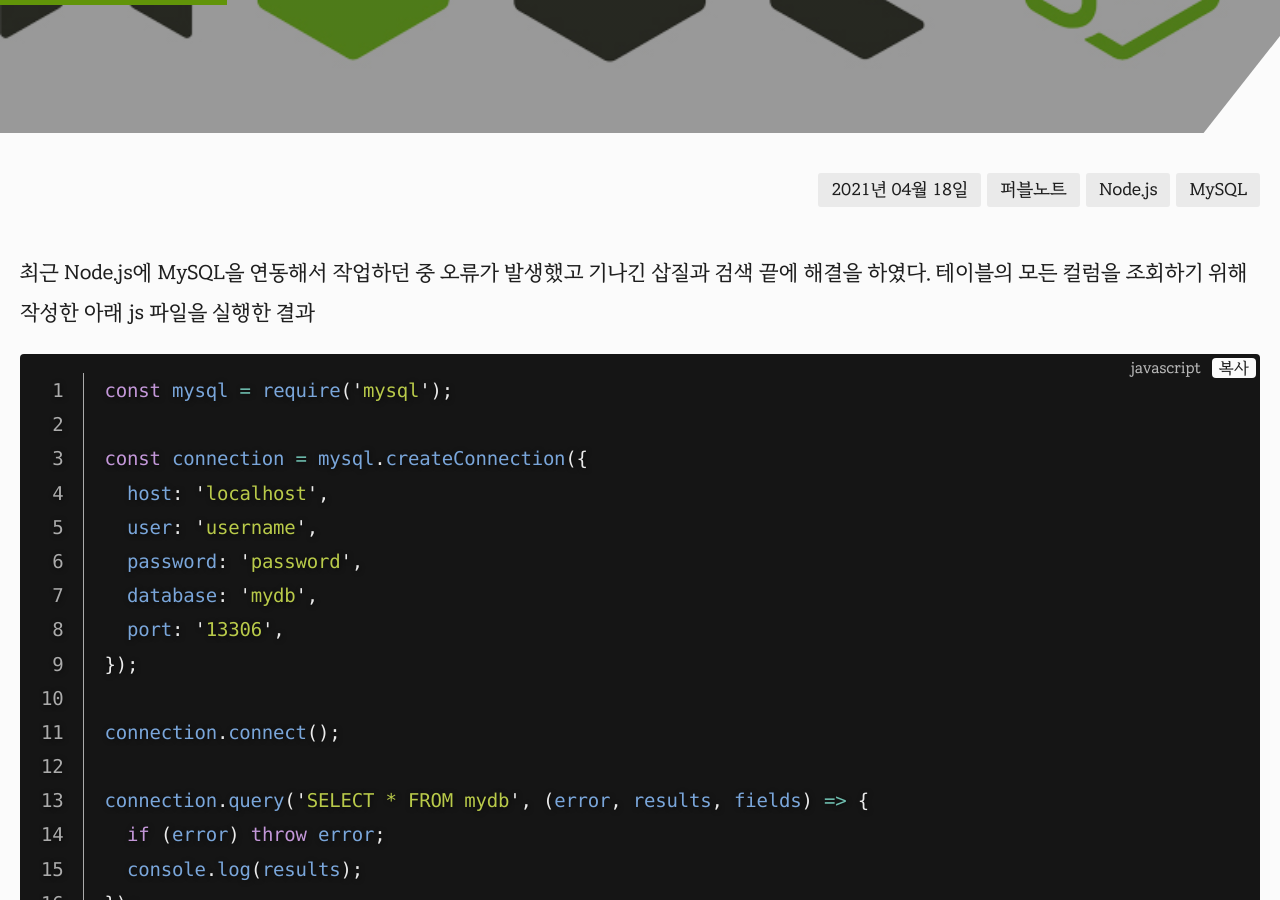
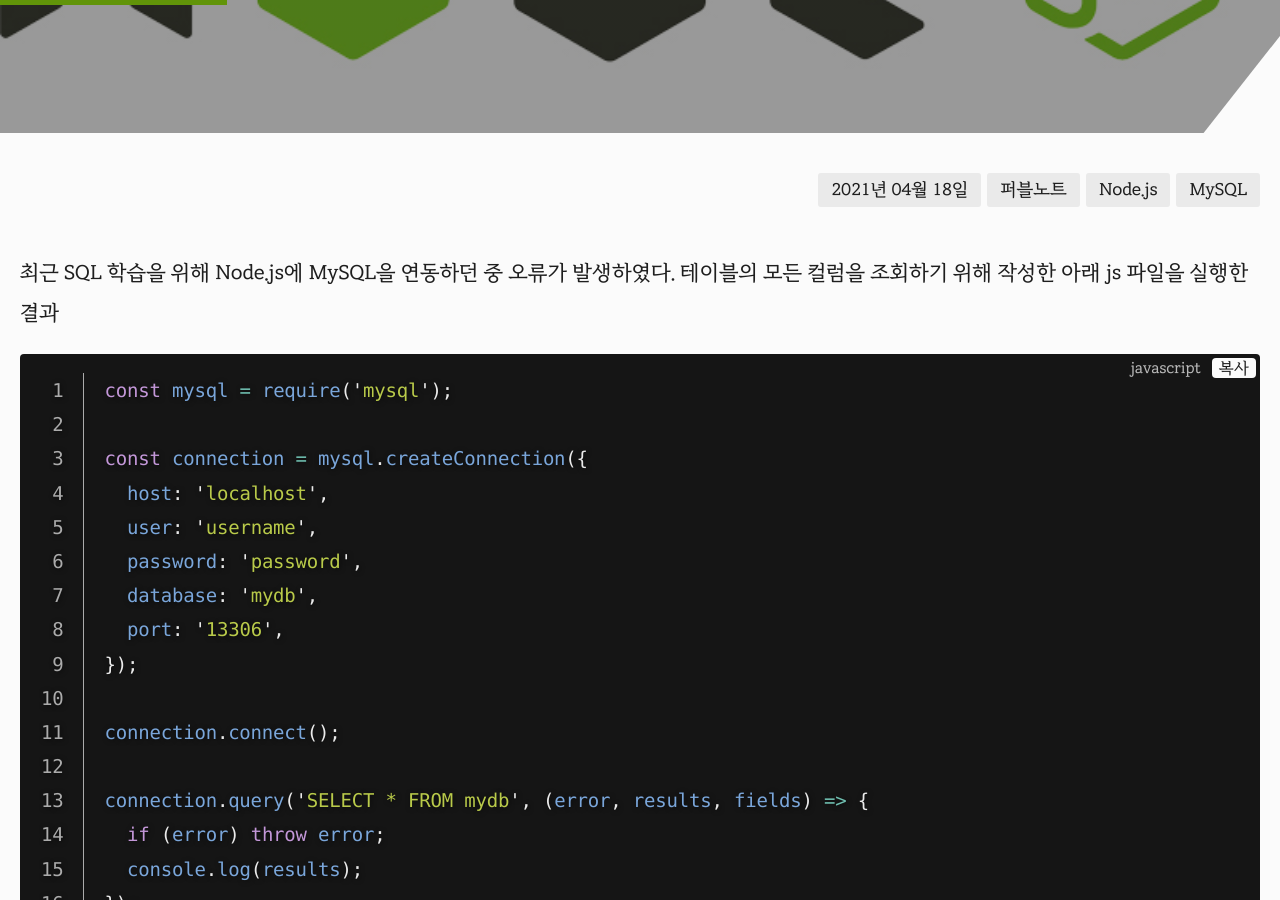
Before and after one commit to selosele/selosele.github.io, a Jekyll site: the page built from _posts/2021-04-18-how-to-resolve-mysql-error-on-nodejs.md, in a window 1280 px wide and 900 px high, scrolled down 354 px. Built offline with Jekyll 4.4.1, drawn with Linux system fonts in a browser that asks for light colours; comment, search, counter and statistics services are not loaded; a style sheet for code colours, icons or effects is not loaded.

Commit message:
내용 수정

````diff
--- a/_posts/2021-04-18-how-to-resolve-mysql-error-on-nodejs.md
+++ b/_posts/2021-04-18-how-to-resolve-mysql-error-on-nodejs.md
@@ -18,7 +18,7 @@ post_dropcap: false
 home_dropcap: false
 ---
 
-최근 Node.js에 MySQL을 연동해서 작업하던 중 오류가 발생했고 기나긴 삽질과 검색 끝에 해결을 하였다. 테이블의 모든 컬럼을 조회하기 위해 작성한 아래 js 파일을 실행한 결과
+최근 SQL 학습을 위해 Node.js에 MySQL을 연동하던 중 오류가 발생하였다. 테이블의 모든 컬럼을 조회하기 위해 작성한 아래 js 파일을 실행한 결과
 
 ```javascript
 const mysql = require('mysql');
````
